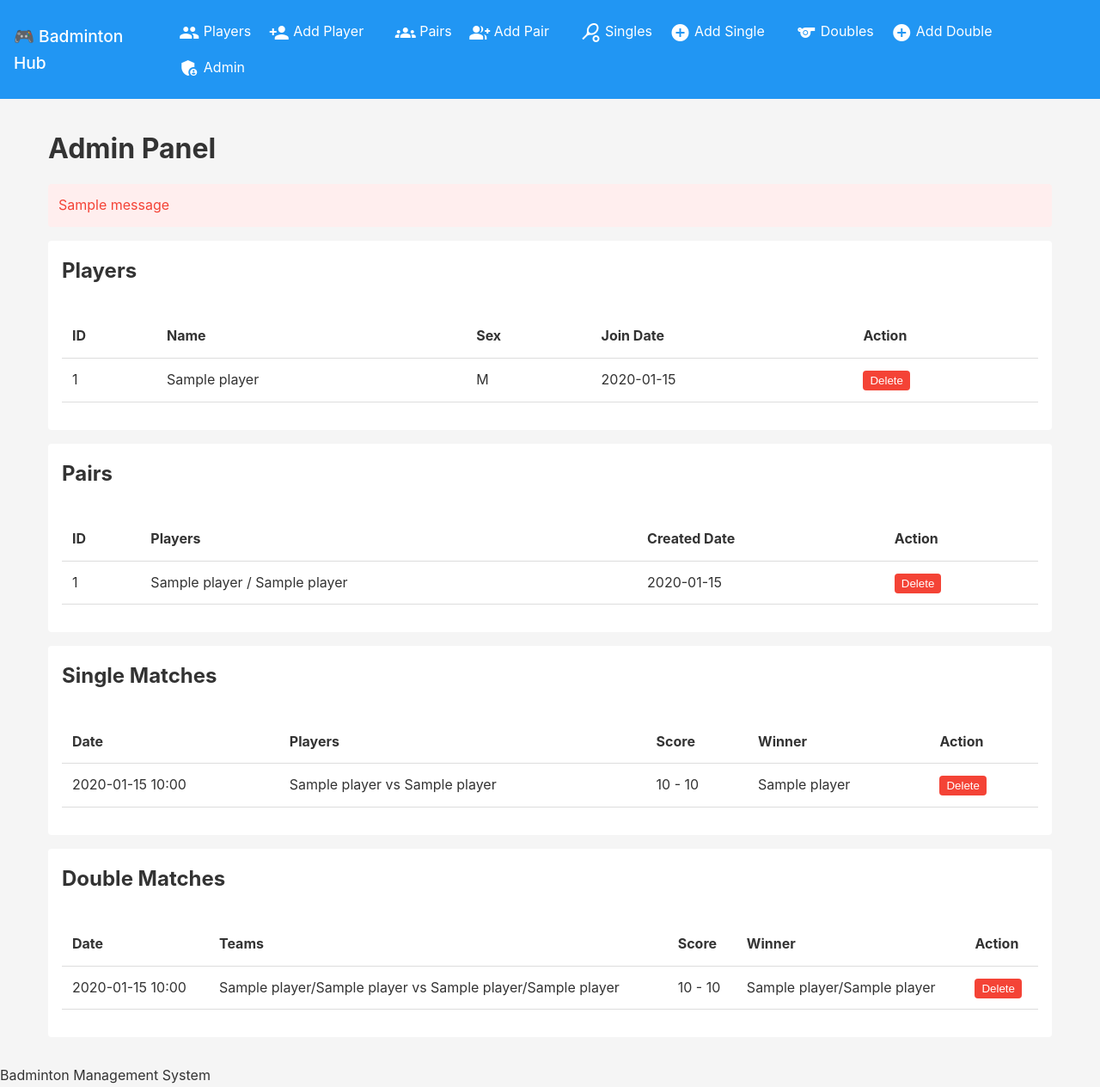
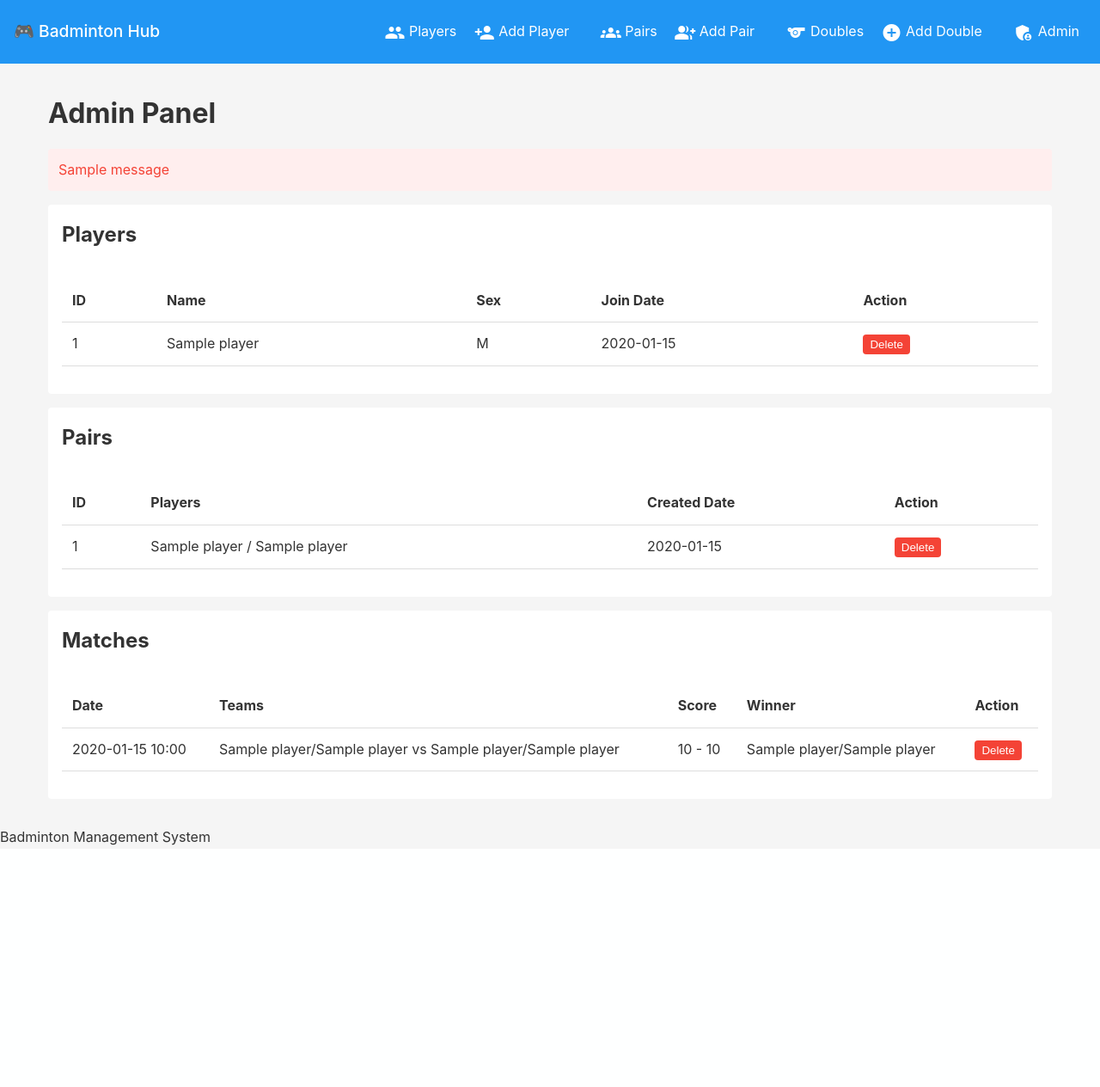
Before and after one commit to guzo-kevin/scorekeeper, a Flask app: page /admin in a window 1280 px wide. Shown: the whole page at 86% size. After the commit the page ends 983 px from the top, so only its background shows below. Run offline with Flask 3, Linux system fonts and the light colour scheme; tables that the repository leaves empty hold one stand-in row (values such as "Sample post"); one stand-in notice (Sample message) is shown.

Commit message:
remove single games

```diff
--- a/app.py
+++ b/app.py
@@ -64,49 +64,6 @@
             raise ValueError("This pair already exists")
 
         return Pair(player1_id=player1_id, player2_id=player2_id)
-
-class SingleMatch(db.Model):
-    id = db.Column(db.Integer, primary_key=True)
-    player1_id = db.Column(db.Integer, db.ForeignKey('player.id'), nullable=False)
-    player2_id = db.Column(db.Integer, db.ForeignKey('player.id'), nullable=False)
-    player1_score = db.Column(db.Integer, nullable=False)
-    player2_score = db.Column(db.Integer, nullable=False)
-    winner_id = db.Column(db.Integer, db.ForeignKey('player.id'), nullable=False)
-    match_date = db.Column(db.DateTime, default=datetime.utcnow)
-
-    # Define relationships
-    player1 = db.relationship('Player', foreign_keys=[player1_id])
-    player2 = db.relationship('Player', foreign_keys=[player2_id])
-    winner = db.relationship('Player', foreign_keys=[winner_id])
-
-    @staticmethod
-    def create_match(player1_id, player2_id, player1_score, player2_score):
-        # Verify players exist
-        player1 = Player.query.get(player1_id)
-        player2 = Player.query.get(player2_id)
-
-        if not player1 or not player2:
-            raise ValueError("Both players must exist")
-
-        if player1_id == player2_id:
-            raise ValueError("Cannot record match with same player")
-
-        # Ensure player1_id is the smaller ID
-        if player1_id > player2_id:
-            # Swap player IDs and scores
-            player1_id, player2_id = player2_id, player1_id
-            player1_score, player2_score = player2_score, player1_score
-
-        # Determine winner based on scores
-        winner_id = player1_id if player1_score > player2_score else player2_id
-
-        return SingleMatch(
-            player1_id=player1_id,
-            player2_id=player2_id,
-            player1_score=player1_score,
-            player2_score=player2_score,
-            winner_id=winner_id
-        )
 
 class DoubleMatch(db.Model):
     id = db.Column(db.Integer, primary_key=True)
@@ -183,7 +140,6 @@
 def players():
     try:
         players = Player.query.order_by(Player.name).all()
-        print("**** ", players)
         return render_template('players.html', players=players)
     except Exception as e:
         flash(f"Error loading players: {str(e)}")
@@ -204,44 +160,6 @@
         db.session.commit()
         return redirect(url_for('players'))
     return render_template('add_player.html')
-
-@app.route('/matches')
-def matches():
-    try:
-        matches = SingleMatch.query.order_by(SingleMatch.match_date.desc()).all()
-        return render_template('matches.html', matches=matches)
-    except Exception as e:
-        flash(f"Error loading matches: {str(e)}")
-        return render_template('matches.html', matches=[])
-
-@app.route('/add_match', methods=['GET', 'POST'])
-def add_match():
-    if request.method == 'POST':
-        try:
-            player1_id = int(request.form['player1'])
-            player2_id = int(request.form['player2'])
-            player1_score = int(request.form['player1_score'])
-            player2_score = int(request.form['player2_score'])
-
-            new_match = SingleMatch.create_match(
-                player1_id,
-                player2_id,
-                player1_score,
-                player2_score
-            )
-
-            db.session.add(new_match)
-            db.session.commit()
-            return redirect(url_for('matches'))
-
-        except ValueError as e:
-            flash(str(e))
-        except Exception as e:
-            db.session.rollback()
-            flash('Error recording match!')
-
-    players = Player.query.order_by(Player.name).all()
-    return render_template('add_match.html', players=players)
 
 @app.route('/double_matches')
 def double_matches():
@@ -281,12 +199,10 @@
 def admin():
     players = Player.query.order_by(Player.name).all()
     pairs = Pair.query.all()
-    single_matches = SingleMatch.query.order_by(SingleMatch.match_date.desc()).all()
     double_matches = DoubleMatch.query.order_by(DoubleMatch.match_date.desc()).all()
     return render_template('admin.html',
                          players=players,
                          pairs=pairs,
-                         single_matches=single_matches,
                          double_matches=double_matches)
 
 @app.route('/delete/player/<int:id>', methods=['POST'])
@@ -313,18 +229,6 @@
         flash('Error deleting pair: Pair might be referenced in matches')
     return redirect(url_for('admin'))
 
-@app.route('/delete/single_match/<int:id>', methods=['POST'])
-def delete_single_match(id):
-    try:
-        match = SingleMatch.query.get_or_404(id)
-        db.session.delete(match)
-        db.session.commit()
-        flash('Single match deleted successfully')
-    except Exception as e:
-        db.session.rollback()
-        flash('Error deleting match')
-    return redirect(url_for('admin'))
-
 @app.route('/delete/double_match/<int:id>', methods=['POST'])
 def delete_double_match(id):
     try:
--- a/templates/admin.html
+++ b/templates/admin.html
@@ -77,40 +77,7 @@
 </div>
 
 <div class="admin-section">
-    <h2>Single Matches</h2>
-    <div class="table-container">
-        <table>
-            <thead>
-                <tr>
-                    <th>Date</th>
-                    <th>Players</th>
-                    <th>Score</th>
-                    <th>Winner</th>
-                    <th>Action</th>
-                </tr>
-            </thead>
-            <tbody>
-                {% for match in single_matches %}
-                <tr>
-                    <td>{{ match.match_date.strftime('%Y-%m-%d %H:%M') }}</td>
-                    <td>{{ match.player1.name }} vs {{ match.player2.name }}</td>
-                    <td>{{ match.player1_score }} - {{ match.player2_score }}</td>
-                    <td>{{ match.winner.name }}</td>
-                    <td>
-                        <form method="POST" action="{{ url_for('delete_single_match', id=match.id) }}"
-                              onsubmit="return confirm('Are you sure you want to delete this match?');">
-                            <button type="submit" class="btn-delete">Delete</button>
-                        </form>
-                    </td>
-                </tr>
-                {% endfor %}
-            </tbody>
-        </table>
-    </div>
-</div>
-
-<div class="admin-section">
-    <h2>Double Matches</h2>
+    <h2>Matches</h2>
     <div class="table-container">
         <table>
             <thead>
@@ -125,7 +92,7 @@
             <tbody>
                 {% for match in double_matches %}
                 <tr>
-                    <td>{{ match.match_date.strftime('%Y-%m-%-d %H:%M') }}</td>
+                    <td>{{ match.match_date.strftime('%Y-%m-%d %H:%M') }}</td>
                     <td>
                         {{ match.team1_pair.player1.name }}/{{ match.team1_pair.player2.name }}
                         vs
--- a/templates/base.html
+++ b/templates/base.html
@@ -30,18 +30,6 @@
                 <a href="{{ url_for('add_pair') }}" class="nav-item">
                     <span class="material-icons">group_add</span>
                     Add Pair
-                </a>
-            </div>
-
-            <!-- Matches Section -->
-            <div class="nav-group">
-                <a href="{{ url_for('matches') }}" class="nav-item">
-                    <span class="material-icons">sports_tennis</span>
-                    Singles
-                </a>
-                <a href="{{ url_for('add_match') }}" class="nav-item">
-                    <span class="material-icons">add_circle</span>
-                    Add Single
                 </a>
             </div>
 
```
Also changed, not shown: templates/add_match.html (deleted, +0 -51 lines), templates/matches.html (deleted, +0 -35 lines).
